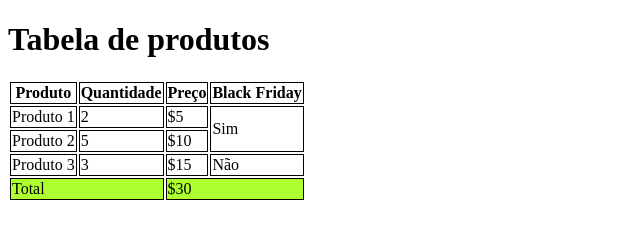
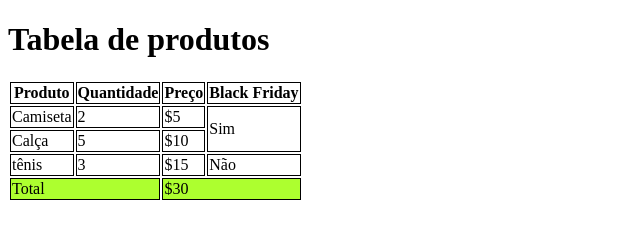
Before and after one commit to Lucas-Zbonik/aula-tabela, a plain HTML site: page index.html in a window 1280 px wide. Shown: the whole page, without its empty margins (0-640 px from the left). Drawn offline with Linux system fonts and the light colour scheme.

Commit message:
trocado produto 1 por camiseta, produto 2 por calça e produto 3 por tênis

```diff
--- a/index.html
+++ b/index.html
@@ -31,19 +31,19 @@
 
             <tbody>
                 <tr>
-                    <td>Produto 1</td>
+                    <td>Camiseta</td>
                     <td>2</td>
                     <td>$5</td>
                     <td rowspan="2">Sim</td>
                 </tr>
                 <tr>
-                    <td colspan="">Produto 2</td>
+                    <td colspan="">Calça</td>
                     <td>5</td>
                     <td>$10</td>
 
                 </tr>
                 <tr>
-                    <td>Produto 3</td>
+                    <td>tênis</td>
                     <td>3</td>
                     <td>$15</td>
                     <td>Não</td>
```
